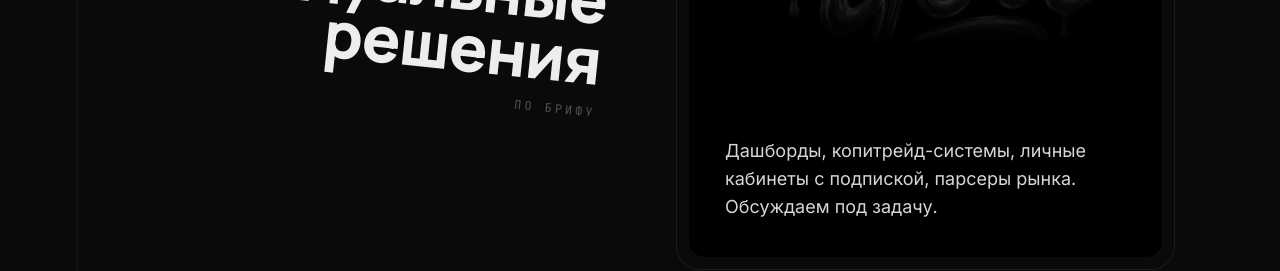
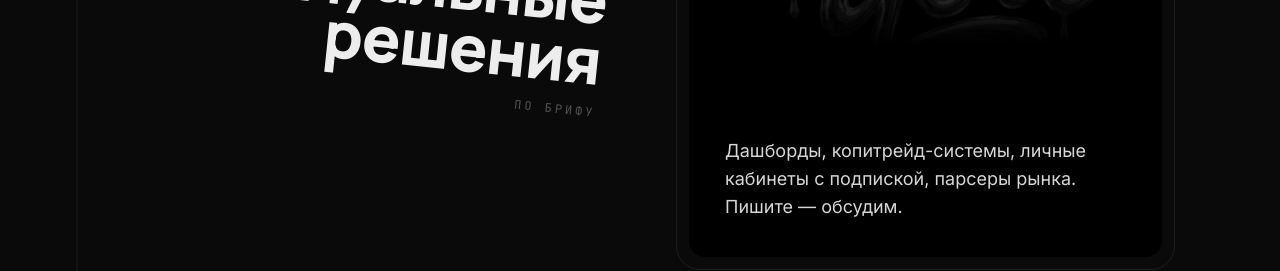
Before and after one commit to iamshouu/temat, a React (Vite) app: page / in a window 1280 px wide. Shown: the part 3260-3531 px from the top of the page. Built offline with nearby package versions, Linux system fonts and the light colour scheme; a web font is replaced by a local one.

Commit message:
copy(services): card 4 — 'Обсуждаем под задачу' → 'Пишите — обсудим'

```diff
--- a/src/components/Services.tsx
+++ b/src/components/Services.tsx
@@ -30,7 +30,7 @@ const SERVICES = [
     id: '04',
     title: 'Индивидуальные решения',
     sub: 'по брифу',
-    body: 'Дашборды, копитрейд-системы, личные кабинеты с подпиской, парсеры рынка. Обсуждаем под задачу.',
+    body: 'Дашборды, копитрейд-системы, личные кабинеты с подпиской, парсеры рынка. Пишите — обсудим.',
     image: '/services/custom.jpg',
   },
 ]
```
